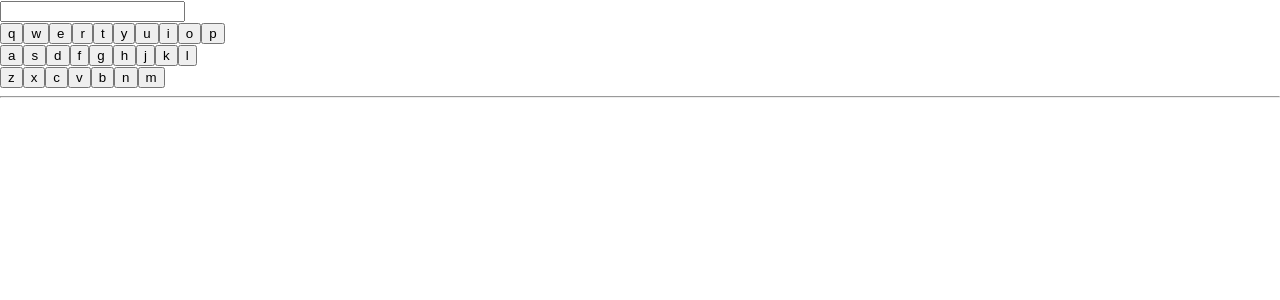
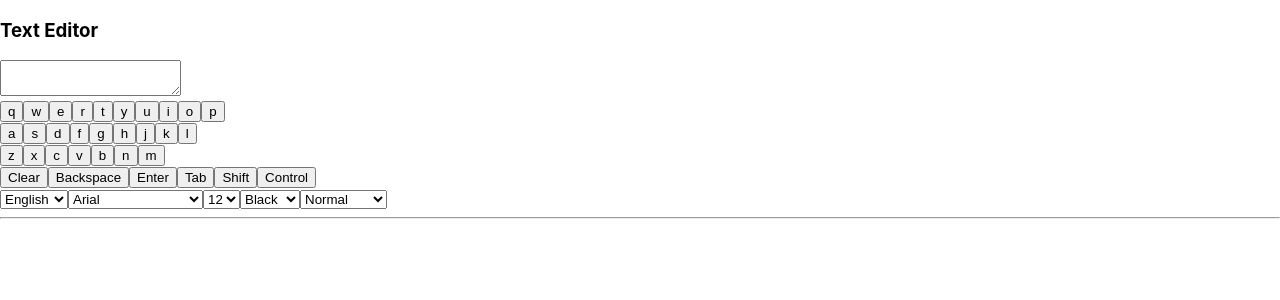
Before and after one commit to avichayk1/texteditor-app, a React (Create React App) app: page / in a window 1280 px wide. Shown: the top 300 px of the page. Built offline with nearby package versions, Linux system fonts and the light colour scheme.

Commit message:
i fix also here the rsponse

```diff
--- a/src/components/Keyboard.jsx
+++ b/src/components/Keyboard.jsx
@@ -1,22 +1,16 @@
-import React from 'react';
+import React, { Component } from 'react';
 
-class Keyboard extends React.Component {
-  constructor(props) {
-    super(props);
-    this.state = {
-      language: 'english',
-      size: 'medium',
-      font: 'Arial',
-      color: 'black',
-      case: 'lower',
-    };
-  }
+class Keyboard extends Component {
   render() {
-    // const keyboard = {};
+    const { handleKeyPress, language, size, font, color, camelCase } =
+      this.props;
+
     let row1 = 'qwertyuiop';
     let row2 = 'asdfghjkl';
     let row3 = 'zxcvbnm';
-    switch (this.state.language) {
+    let row4 = 'Clear Backspace Enter Tab Shift Control';
+
+    switch (language) {
       case 'hebrew':
         row1 = 'שקראטופ';
         row2 = 'םוטכחנ';
@@ -37,10 +31,7 @@ class Keyboard extends React.Component {
           {row1.split('').map((char, index) => (
             <button
               key={char}
-              onClick={this.props.onKeyClick}
-              //   () =>
-              //   this.setState((prevState) => ({ text: prevState.text + char }))
-              // }
+              onClick={handleKeyPress}
               id={char}
             >
               {char}
@@ -51,10 +42,7 @@ class Keyboard extends React.Component {
           {row2.split('').map((char) => (
             <button
               key={char}
-              onClick={this.props.onKeyClick}
-              // onClick={() =>
-              //   this.setState((prevState) => ({ text: prevState.text + char }))
-              // }
+              onClick={handleKeyPress}
               id={char}
             >
               {char}
@@ -65,24 +53,29 @@ class Keyboard extends React.Component {
           {row3.split('').map((char) => (
             <button
               key={char}
-              // onClick={() =>
-              //   this.setState((prevState) => ({ text: prevState.text + char }))
-              // }
-              onClick={this.props.onKeyClick}
+              onClick={handleKeyPress}
               id={char}
             >
               {char}
             </button>
           ))}
         </div>
+        <div key="row4">
+          {row4.split(' ').map((char) => (
+            <button
+              key={char}
+              onClick={handleKeyPress}
+              id={char}
+            >
+              {char}
+            </button>
+          ))}
+        </div>
+        <div key="row5">
+          {
             <div>
-          {/* <button onClick={this.props.onClear}>Clear</button>
-          <button onClick={this.props.onDeleteLast}>Beckspace</button>
-          <button onClick={this.props.onUndo}>Undo</button> */}
-          <hr />
-
-          {/* <select
-            value={this.props.language}
+              <select
+                value={language}
                 onChange={this.props.onLanguageChange}
               >
                 <option value="en">English</option>
@@ -91,7 +84,7 @@ class Keyboard extends React.Component {
               </select>
 
               <select
-            value={this.props.font}
+                value={font}
                 onChange={this.props.onFontChange}
               >
                 <option value="Arial">Arial</option>
@@ -99,7 +92,7 @@ class Keyboard extends React.Component {
               </select>
 
               <select
-            value={this.props.fontSize}
+                value={size}
                 onChange={this.props.onFontSizeChange}
               >
                 <option value="12px">12</option>
@@ -108,7 +101,7 @@ class Keyboard extends React.Component {
               </select>
 
               <select
-            value={this.props.color}
+                value={color}
                 onChange={this.props.onColorChange}
               >
                 <option value="#000000">Black</option>
@@ -117,237 +110,19 @@ class Keyboard extends React.Component {
               </select>
 
               <select
-            value={this.props.case}
+                value={camelCase}
                 onChange={this.props.onCaseChange}
               >
                 <option value="none">Normal</option>
                 <option value="uppercase">Uppercase</option>
                 <option value="lowercase">Lowercase</option>
               </select>
-
-          <button onClick={this.props.onGeneralChange}>General Change</button> */}
             </div>
+          }
+        </div>
+        <hr />
       </div>
     );
-    // keyboard.push(
-    //   <div key="row2">
-    //     {row2.split('').map((char) => (
-    //       <button
-    //         key={char}
-    //         onClick={() =>
-    //           this.setState((prevState) => ({ text: prevState.text + char }))
-    //         }
-    //         id={char}
-    //       >
-    //         {char}
-    //       </button>
-    //     ))}
-    //   </div>
-    // );
-    // keyboard.push(
-    //   <div key="row3">
-    //     {row3.split('').map((char) => (
-    //       <button
-    //         key={char}
-    //         onClick={() =>
-    //           this.setState((prevState) => ({ text: prevState.text + char }))
-    //         }
-    //         id={char}
-    //       >
-    //         {char}
-    //       </button>
-    //     ))}
-    //   </div>
-    // );
-    // keyboard.push(
-    //   <div>
-    //     <button onClick={this.props.onClear}>Clear</button>
-    //     <button onClick={this.props.onDeleteLast}>Beckspace</button>
-    //     <button onClick={this.props.onUndo}>Undo</button>
-    //     <hr />
-
-    //     <select
-    //       value={this.props.language}
-    //       onChange={this.props.onLanguageChange}
-    //     >
-    //       <option value="en">English</option>
-    //       <option value="he">Hebrew</option>
-    //       <option value="em">emoji</option>
-    //     </select>
-
-    //     <select
-    //       value={this.props.font}
-    //       onChange={this.props.onFontChange}
-    //     >
-    //       <option value="Arial">Arial</option>
-    //       <option value="Times New Roman">Times New Roman</option>
-    //     </select>
-
-    //     <select
-    //       value={this.props.fontSize}
-    //       onChange={this.props.onFontSizeChange}
-    //     >
-    //       <option value="12px">12</option>
-    //       <option value="16px">16</option>
-    //       <option value="20px">20</option>
-    //     </select>
-
-    //     <select
-    //       value={this.props.color}
-    //       onChange={this.props.onColorChange}
-    //     >
-    //       <option value="#000000">Black</option>
-    //       <option value="#ff0000">Red</option>
-    //       <option value="#00ff00">Green</option>
-    //     </select>
-
-    //     <select
-    //       value={this.props.case}
-    //       onChange={this.props.onCaseChange}
-    //     >
-    //       <option value="none">Normal</option>
-    //       <option value="uppercase">Uppercase</option>
-    //       <option value="lowercase">Lowercase</option>
-    //     </select>
-
-    //     <button onClick={this.props.onGeneralChange}>General Change</button>
-    //   </div>
-    // );
-    // return keyboard;
   }
-  handleLanguageChange = (event) => {
-    this.setState({ language: event.target.value });
-  };
-
-  handleSizeChange = (event) => {
-    this.setState({ size: event.target.value });
-  };
-
-  handleFontChange = (event) => {
-    this.setState({ font: event.target.value });
-  };
-
-  handleColorChange = (event) => {
-    this.setState({ color: event.target.value });
-  };
-
-  handleCaseChange = (event) => {
-    this.setState({ case: event.target.value });
-  };
-
-  handleGeneralChange = () => {
-    // Code to apply general changes to entire text
-  };
-
-  handleDeleteLastChar = () => {
-    // Code to delete last character
-  };
-
-  handleClearAll = () => {
-    // Code to clear all text
-  };
-
-  handleUndo = () => {
-    // Code to undo last action
-  };
-
-  handleKeyPress = (event) => {
-    if (event.key === 'Enter') {
-      return; // Ignore Enter key
-    }
-    let char = event.key;
-    switch (this.state.language) {
-      case 'hebrew':
-        char = this.convertToHebrew(char);
-        break;
-      case 'emoji':
-        char = this.convertToEmoji(char);
-        break;
-      default:
-        break;
-    }
-    if (this.state.case === 'upper') {
-      char = char.toUpperCase();
-    }
-    this.setState((prevState) => ({ text: prevState.text + char }));
-  };
-
-  convertToHebrew = (char) => {
-    // Code to convert to Hebrew character
-  };
-
-  convertToEmoji = (char) => {
-    // Code to convert to Emoji character
-  };
-
-  renderKeyboard = () => {};
 }
 export default Keyboard;
-//     constructor(props) {
-//     super(props);
-//     this.state = {
-//       language: "english",
-//       text: "",
-//       isCapsLockOn: false,
-//       selectedRange: { start: 0, end: 0 }
-//     };
-
-//     return (
-//       <div>
-//         <button onClick={this.props.onClear}>Clear</button>
-//         <button onClick={this.props.onDeleteLast}>Delete Last</button>
-//         <button onClick={this.props.onUndo}>Undo</button>
-
-//         <hr />
-
-//         <select
-//           value={this.props.language}
-//           onChange={this.props.onLanguageChange}
-//         >
-//           <option value="en">English</option>
-//           <option value="he">Hebrew</option>
-//           <option value="em">emoji</option>
-//         </select>
-
-//         <select
-//           value={this.props.font}
-//           onChange={this.props.onFontChange}
-//         >
-//           <option value="Arial">Arial</option>
-//           <option value="Times New Roman">Times New Roman</option>
-//         </select>
-
-//         <select
-//           value={this.props.fontSize}
-//           onChange={this.props.onFontSizeChange}
-//         >
-//           <option value="12px">12</option>
-//           <option value="16px">16</option>
-//           <option value="20px">20</option>
-//         </select>
-
-//         <select
-//           value={this.props.color}
-//           onChange={this.props.onColorChange}
-//         >
-//           <option value="#000000">Black</option>
-//           <option value="#ff0000">Red</option>
-//           <option value="#00ff00">Green</option>
-//         </select>
-
-//         <select
-//           value={this.props.case}
-//           onChange={this.props.onCaseChange}
-//         >
-//           <option value="none">Normal</option>
-//           <option value="uppercase">Uppercase</option>
-//           <option value="lowercase">Lowercase</option>
-//         </select>
-
-//         <button onClick={this.props.onGeneralChange}>General Change</button>
-//       </div>
-//     );
-//   }
-// }
-
-// export default Keyboard;
--- a/src/components/textEditor.jsx
+++ b/src/components/textEditor.jsx
@@ -3,18 +3,26 @@ import Keyboard from './Keyboard';
 
 class TextEditor extends Component {
   render() {
-    // const { text } = this.state;
+    const { value, handleKeyPress, language, size, font, color, camelCase } =
+      this.props;
 
     return (
       <div>
-        <input
-          type="text"
-          value={this.props.text}
-        />
+        <div>
+          <h3>Text Editor</h3>
+          <textarea
+            defaultValue={value}
+            style={{ fontSize: `${size}` }}
+          />
+        </div>
+
         <Keyboard
-          // key="Keyboard"
-          // onChange={this.props.handleTextChange}
-          onKeyClick={this.props.onKeyClick}
+          handleKeyPress={handleKeyPress}
+          language={language}
+          size={size}
+          font={font}
+          color={color}
+          camelCase={camelCase}
         />
       </div>
     );
```
Lines whose indentation alone changed are shown as unchanged.
